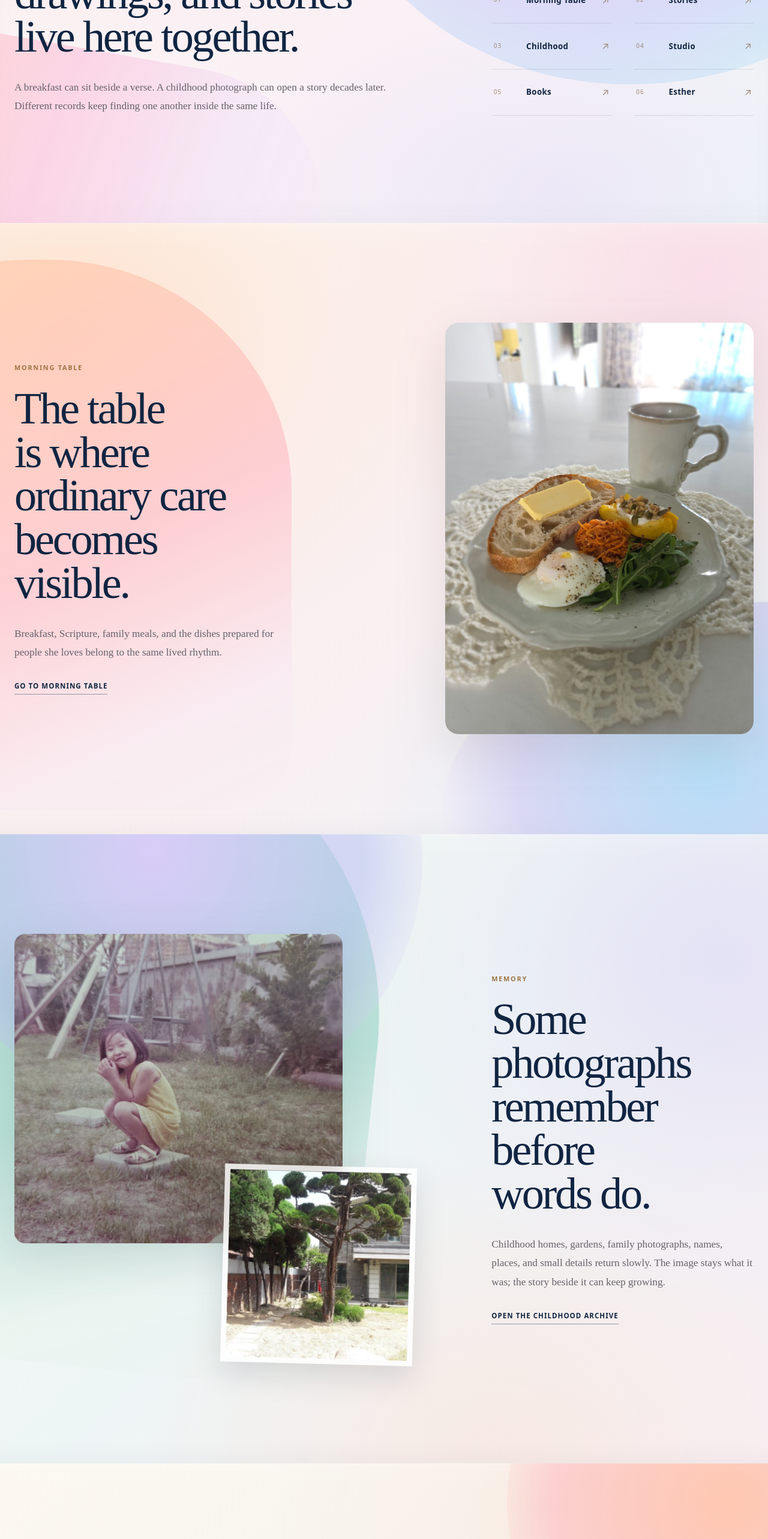
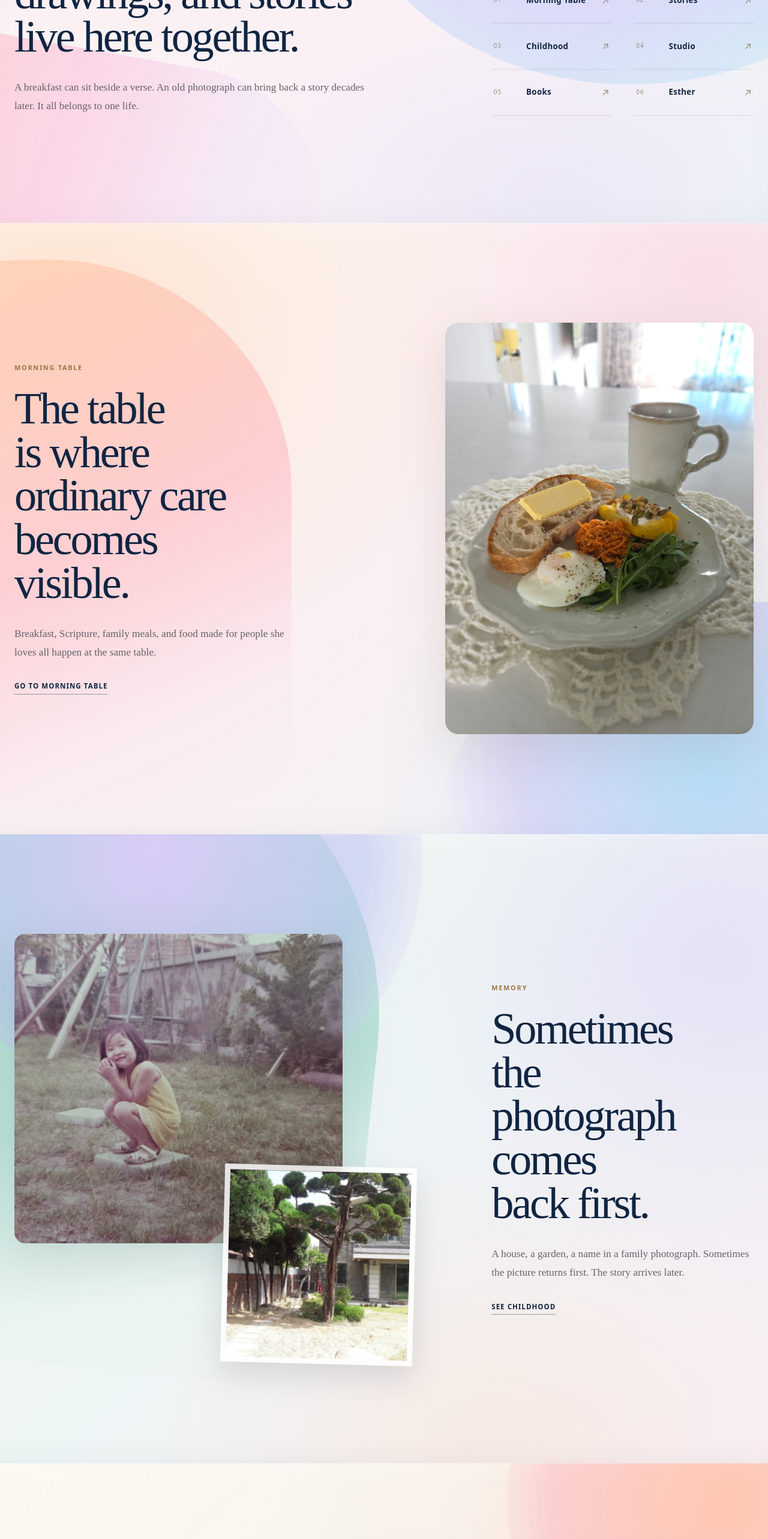
Before and after one commit to k-mama/esthercho, a Next.js app: page / in a window 1280 px wide. Shown: the part 1140-3706 px from the top of the page at 60% size. Built offline with nearby package versions, Linux system fonts and the light colour scheme.

Commit message:
copy: make Home rooms feel lived in

```diff
--- a/src/app/page.tsx
+++ b/src/app/page.tsx
@@ -69,8 +69,8 @@ export default function Home() {
             <p className={styles.eyebrow}>INSIDE ESTHER&apos;S HOUSE</p>
             <h2 id="house-title">Meals, photographs, drawings, and stories live here together.</h2>
             <p>
-              A breakfast can sit beside a verse. A childhood photograph can open a story
-              decades later. Different records keep finding one another inside the same life.
+              A breakfast can sit beside a verse. An old photograph can bring back a story
+              decades later. It all belongs to one life.
             </p>
           </div>
 
@@ -92,8 +92,8 @@ export default function Home() {
             <p className={styles.eyebrow}>MORNING TABLE</p>
             <h2 id="table-title">The table is where ordinary care becomes visible.</h2>
             <p>
-              Breakfast, Scripture, family meals, and the dishes prepared for people she
-              loves belong to the same lived rhythm.
+              Breakfast, Scripture, family meals, and food made for people she loves all
+              happen at the same table.
             </p>
             <Link href="/notes/" className={styles.textLink}>
               Go to Morning Table
@@ -115,11 +115,11 @@ export default function Home() {
 
       <section className={`${styles.scene} ${styles.memoryScene} ${polish.memory}`} aria-labelledby="memory-title">
         <div className={`container ${styles.sceneGrid} ${styles.reverseScene}`}>
-          <div className={styles.memoryCollage} aria-label="Esther Cho childhood archive photographs">
+          <div className={styles.memoryCollage} aria-label="Esther Cho childhood photographs">
             <figure className={`${styles.memoryPrimary} ${polish.memoryPrimary}`}>
               <Image
                 src="/media/esther/childhood-garden.jpg"
-                alt="A garden from Esther Cho's childhood archive"
+                alt="A garden from Esther Cho's childhood"
                 width={1800}
                 height={1200}
                 sizes="(max-width: 899px) 92vw, 48vw"
@@ -128,7 +128,7 @@ export default function Home() {
             <figure className={`${styles.memorySecondary} ${polish.memorySecondary}`}>
               <Image
                 src="/media/esther/childhood-house.jpg"
-                alt="A house from Esther Cho's childhood archive"
+                alt="A house from Esther Cho's childhood"
                 width={1200}
                 height={900}
                 sizes="(max-width: 899px) 44vw, 20vw"
@@ -138,13 +138,13 @@ export default function Home() {
 
           <div className={styles.sceneCopy}>
             <p className={styles.eyebrow}>MEMORY</p>
-            <h2 id="memory-title">Some photographs remember before words do.</h2>
+            <h2 id="memory-title">Sometimes the photograph comes back first.</h2>
             <p>
-              Childhood homes, gardens, family photographs, names, places, and small details
-              return slowly. The image stays what it was; the story beside it can keep growing.
+              A house, a garden, a name in a family photograph. Sometimes the picture
+              returns first. The story arrives later.
             </p>
             <Link href="/archive/" className={styles.textLink}>
-              Open the childhood archive
+              See childhood
             </Link>
           </div>
         </div>
@@ -154,11 +154,10 @@ export default function Home() {
         <div className={`container ${styles.careLayout}`}>
           <div className={styles.sceneCopy}>
             <p className={styles.eyebrow}>STORIES OF CARE</p>
-            <h2 id="care-title">Care is not a separate achievement. It is part of the week.</h2>
+            <h2 id="care-title">Care became part of the week.</h2>
             <p>
-              Family, church, service trips, friends, errands, laughter, and the people
-              who needed a little room in her day become stories without being turned into
-              a résumé.
+              Family, church, service trips, friends, errands, laughter. Making room for
+              someone simply became part of ordinary life.
             </p>
             <Link href="/stories/" className={styles.textLink}>
               Read the stories
@@ -168,12 +167,12 @@ export default function Home() {
           <figure className={`${styles.sceneMedia} ${styles.careMedia} ${polish.careMedia}`}>
             <Image
               src="/media/esther/bangladesh-service.jpg"
-              alt="A photograph from Esther Cho's service archive in Bangladesh"
+              alt="Esther Cho during volunteer service in Bangladesh"
               width={1200}
               height={800}
               sizes="(max-width: 899px) 100vw, 54vw"
             />
-            <figcaption>Service archive · Bangladesh</figcaption>
+            <figcaption>Bangladesh</figcaption>
           </figure>
         </div>
       </section>
@@ -184,8 +183,8 @@ export default function Home() {
             <p className={styles.eyebrow}>THE STUDIO</p>
             <h2 id="studio-title">Her hand stays visible.</h2>
             <p>
-              Original drawings and later collages live close together. New work may extend
-              an image, but the source is never disguised.
+              A pencil line stays a pencil line. Later work may grow from it, but the
+              starting point remains visible.
             </p>
             <Link href="/studio/" className={styles.textLink}>
               Enter the studio
@@ -209,7 +208,7 @@ export default function Home() {
       <section className={`${styles.closingRoom} ${polish.closing}`} aria-labelledby="closing-title">
         <div className={`container ${styles.closingInner}`}>
           <p className={styles.eyebrow}>KEEP WALKING</p>
-          <h2 id="closing-title">Some of these stories eventually become books.</h2>
+          <h2 id="closing-title">Some stories keep going. A few become books.</h2>
           <div className={styles.closingLinks}>
             <Link href="/books/">Books <span aria-hidden="true">→</span></Link>
             <Link href="/about/">Meet Esther <span aria-hidden="true">→</span></Link>
```
